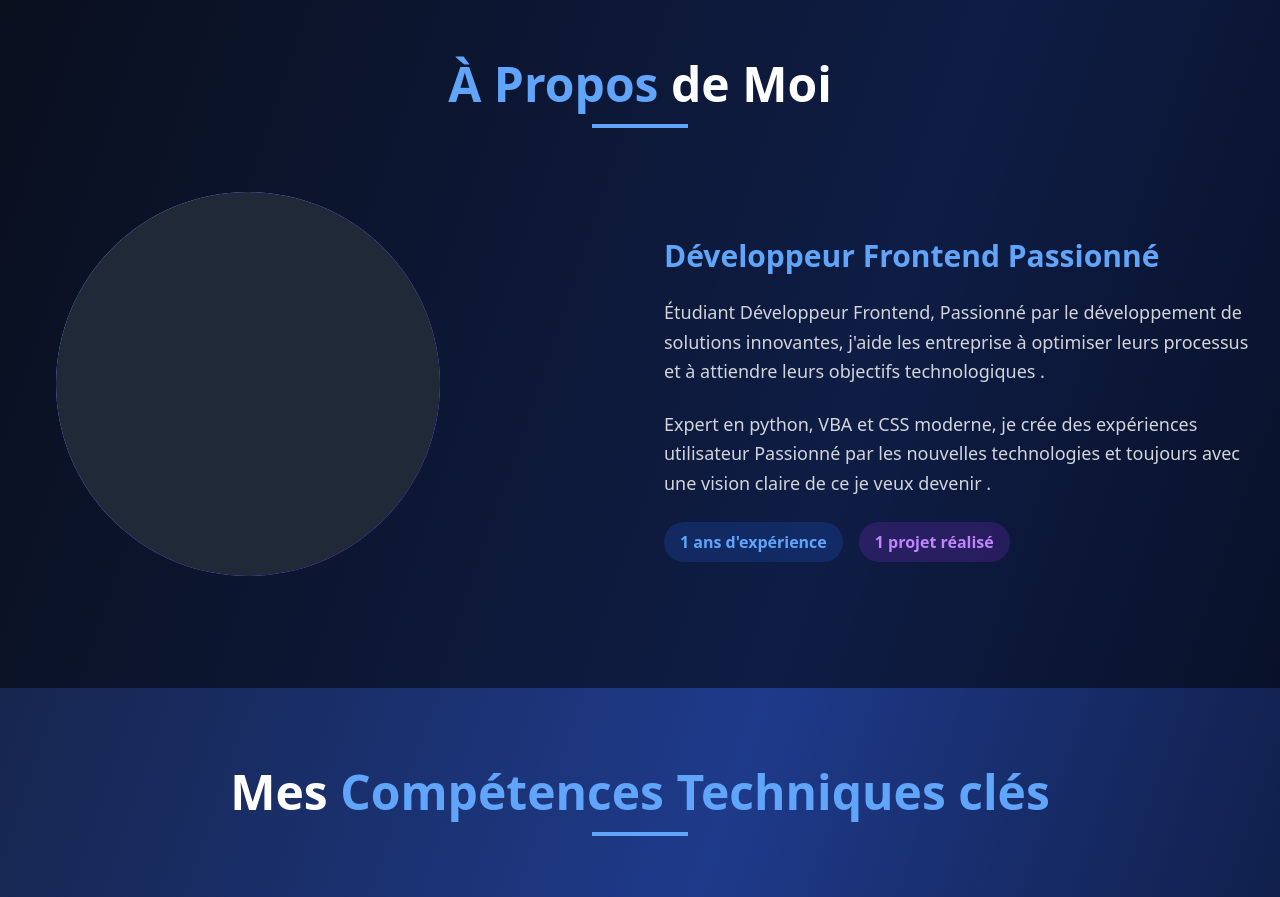
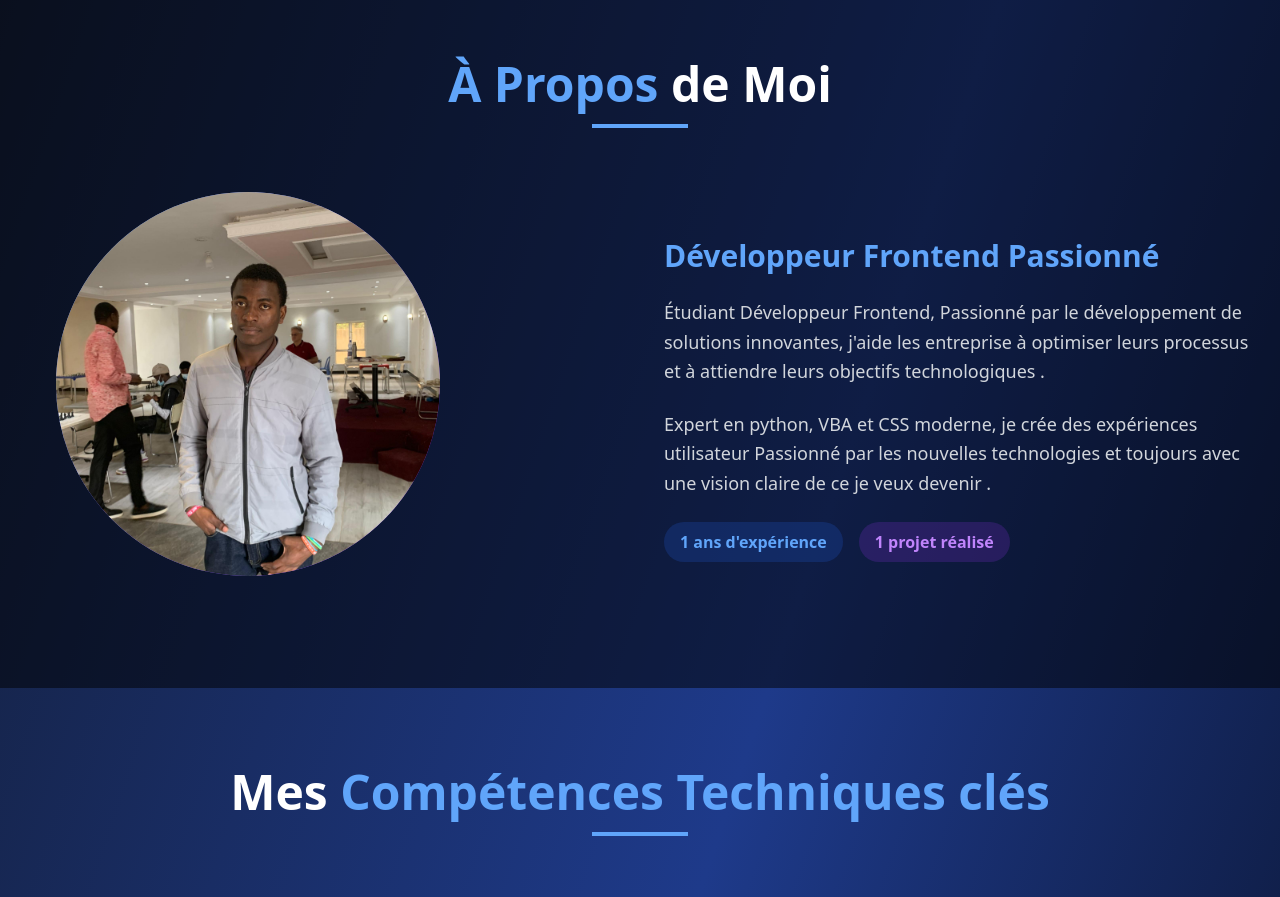
Before and after one commit to leonawej-beep/Portfolio-, a plain HTML site: page index.html in a window 1280 px wide. Shown: the part 820-1717 px from the top of the page. Drawn offline with nearby package versions, Linux system fonts and the light colour scheme.

Commit message:
Add files via upload

```diff
--- a/index.html
+++ b/index.html
@@ -149,7 +149,7 @@
                 <div class="text-center md:text-left">
                     <div class="w-64 h-64 md:w-96 md:h-96 mx-auto md:mx-8 rounded-full bg-gradient-to-br from-blue-400 to-purple-600 p-0 mb-8 hover:scale-110 transition-transform duration-500 relative overflow-hidden group">
                         <div class="w-full h-full rounded-full bg-gray-800 flex items-center justify-center text-6xl relative z-10">
-                            <img src="IMG-20260222-WA0098.jpg" alt="">
+                            <img src="photo.jpg" alt="">
                         </div>
                         <div class="absolute inset-0 bg-gradient-to-br from-blue-600 to-purple-800 rounded-full scale-0 group-hover:scale-100 transition-transform duration-500"></div>
                     </div>
```
Also changed, not shown: photo.jpg (added).
